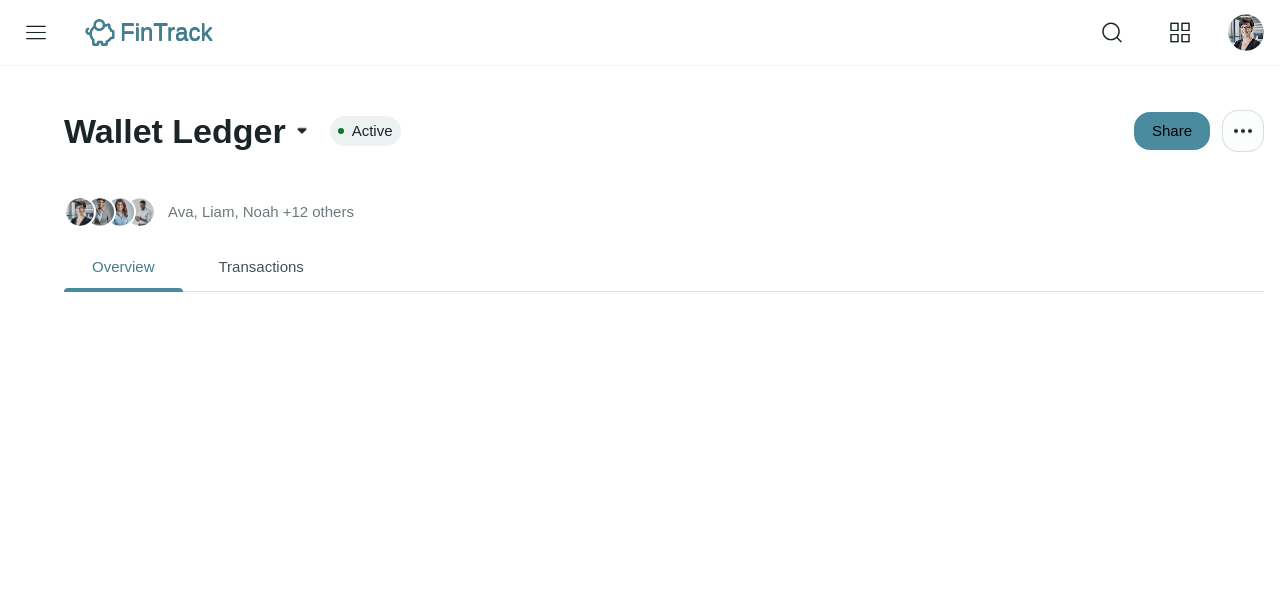
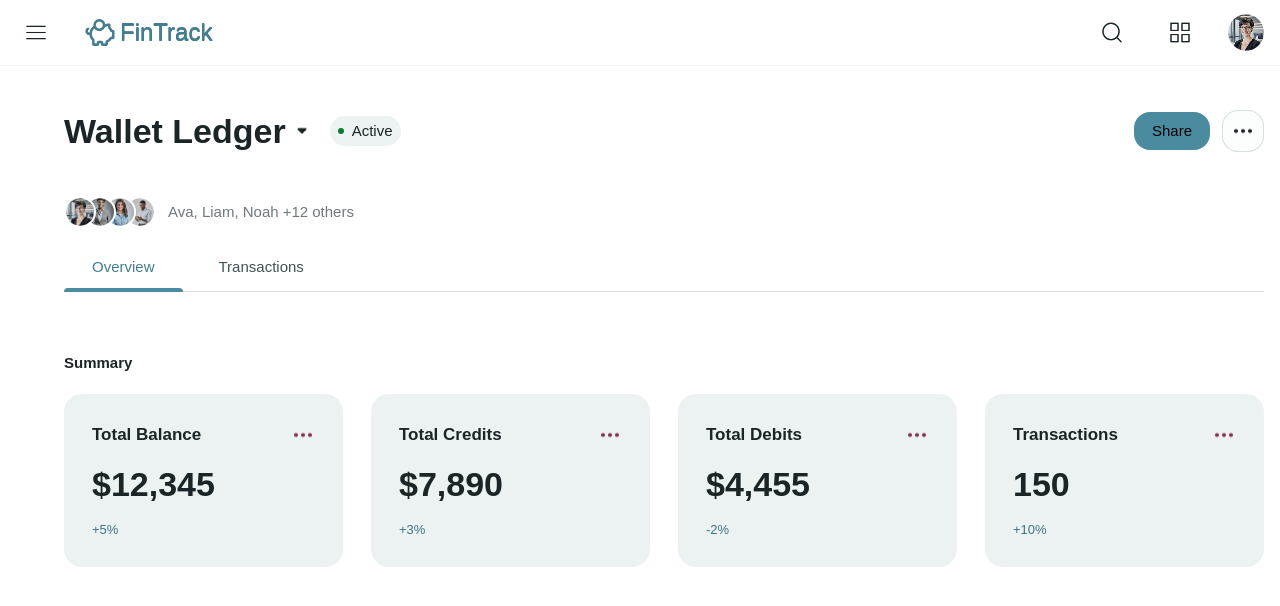
Before and after one commit to yunushabeeb/venture-studio, a Next.js app: page / in a window 1280 px wide. Shown: the top 606 px of the page. Built offline with nearby package versions, Linux system fonts and the light colour scheme; a web font is replaced by a local one.

Commit message:
Add SummaryCard and SummarySection components; update Home page to include SummarySection

```diff
--- /dev/null
+++ b/app/components/SummaryCard.tsx
@@ -0,0 +1,59 @@
+import Image from "next/image";
+
+export default function SummaryCard({
+  title,
+  value,
+  change,
+}: {
+  title: string;
+  value: string;
+  change: string;
+}) {
+  return (
+    <div
+      className="flex flex-col justify-between rounded-[18px] p-7 min-w-[0] flex-1"
+      style={{
+        background: "rgba(52, 97, 111, 0.09)",
+      }}
+    >
+      <div className="flex items-center justify-between">
+        <span
+          className="font-bold text-[17px]"
+          style={{
+            color: "#1B2528",
+            fontFamily: "'Public Sans', sans-serif",
+          }}
+        >
+          {title}
+        </span>
+        <Image
+          src="/icons/dots-horizontal.png"
+          alt="More"
+          width={24}
+          height={24}
+          style={{ filter: "invert(13%) sepia(7%) saturate(1866%) hue-rotate(142deg) brightness(95%) contrast(90%)" }}
+        />
+      </div>
+      <div className="mt-4 flex flex-col gap-4">
+        <span
+          className="font-bold text-[34px] leading-[40px]"
+          style={{
+            color: "#1B2528",
+            fontFamily: "'Public Sans', sans-serif",
+          }}
+        >
+          {value}
+        </span>
+        <span
+          className="font-medium text-[13px]"
+          style={{
+            color: "#3E7383",
+            fontFamily: "'Public Sans', sans-serif",
+          }}
+        >
+          {change}
+        </span>
+      </div>
+    </div>
+  );
+}
--- /dev/null
+++ b/app/components/SummarySection.tsx
@@ -0,0 +1,23 @@
+import { summaryData } from "../lib/content";
+import SummaryCard from "./SummaryCard";
+
+export default function SummarySection() {
+  return (
+    <section className="mt-8">
+      <h2
+        className="font-bold text-[15px] mb-5"
+        style={{
+          color: "#1B2528",
+          fontFamily: "'Public Sans', sans-serif",
+        }}
+      >
+        Summary
+      </h2>
+      <div className="flex flex-col gap-7 md:flex-row">
+        {summaryData.map((item) => (
+          <SummaryCard key={item.title} {...item} />
+        ))}
+      </div>
+    </section>
+  );
+}
--- /dev/null
+++ b/app/lib/content.ts
@@ -0,0 +1,22 @@
+export const summaryData = [
+  {
+    title: "Total Balance",
+    value: "$12,345",
+    change: "+5%",
+  },
+  {
+    title: "Total Credits",
+    value: "$7,890",
+    change: "+3%",
+  },
+  {
+    title: "Total Debits",
+    value: "$4,455",
+    change: "-2%",
+  },
+  {
+    title: "Transactions",
+    value: "150",
+    change: "+10%",
+  },
+];
--- a/app/page.tsx
+++ b/app/page.tsx
@@ -1,9 +1,11 @@
 import UpperBar from "./components/UpperBar";
+import SummarySection from "./components/SummarySection";
 
 export default function Home() {
   return (
     <div>
       <UpperBar />
+      <SummarySection />
     </div>
   );
 }
```
